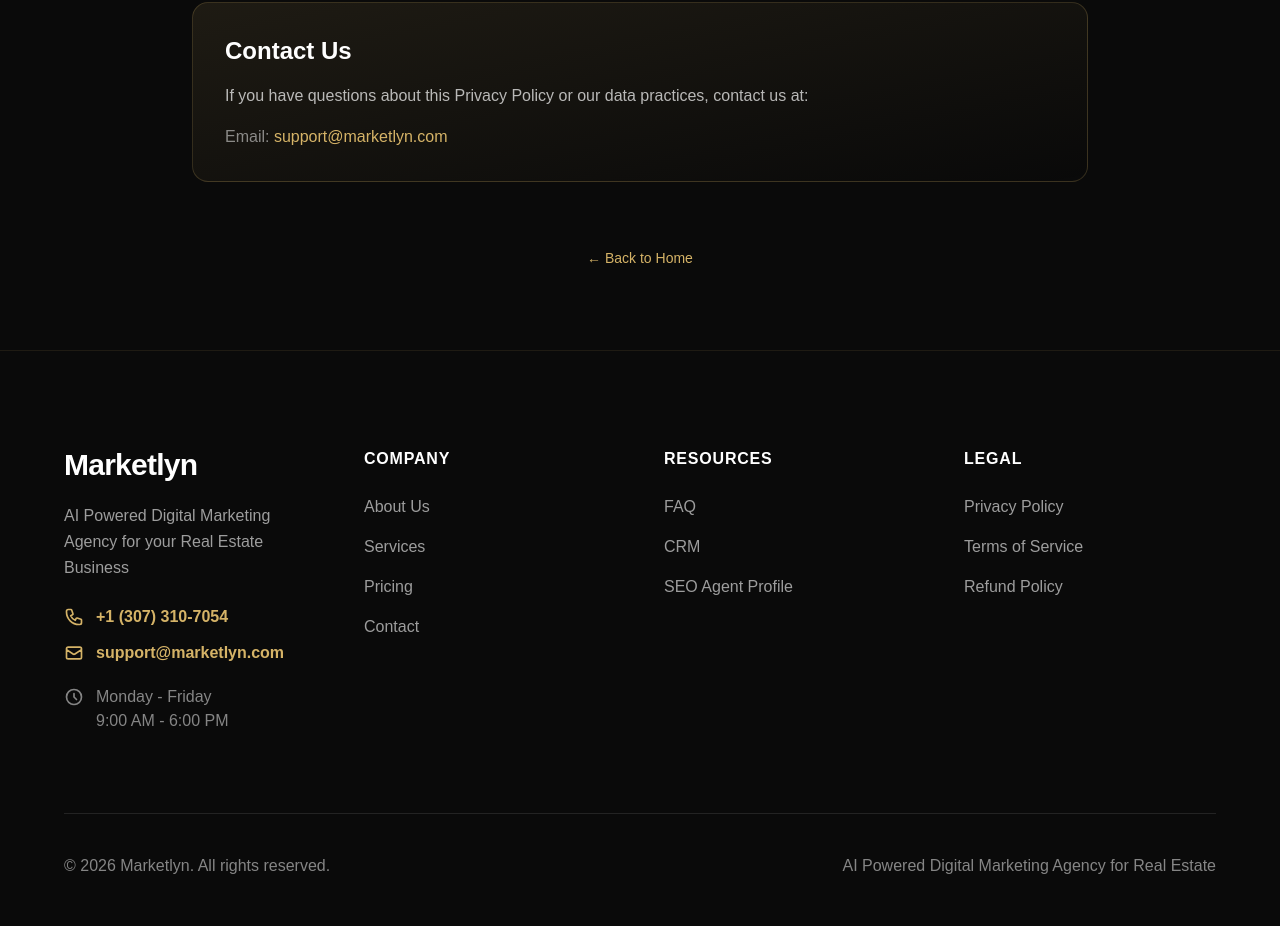
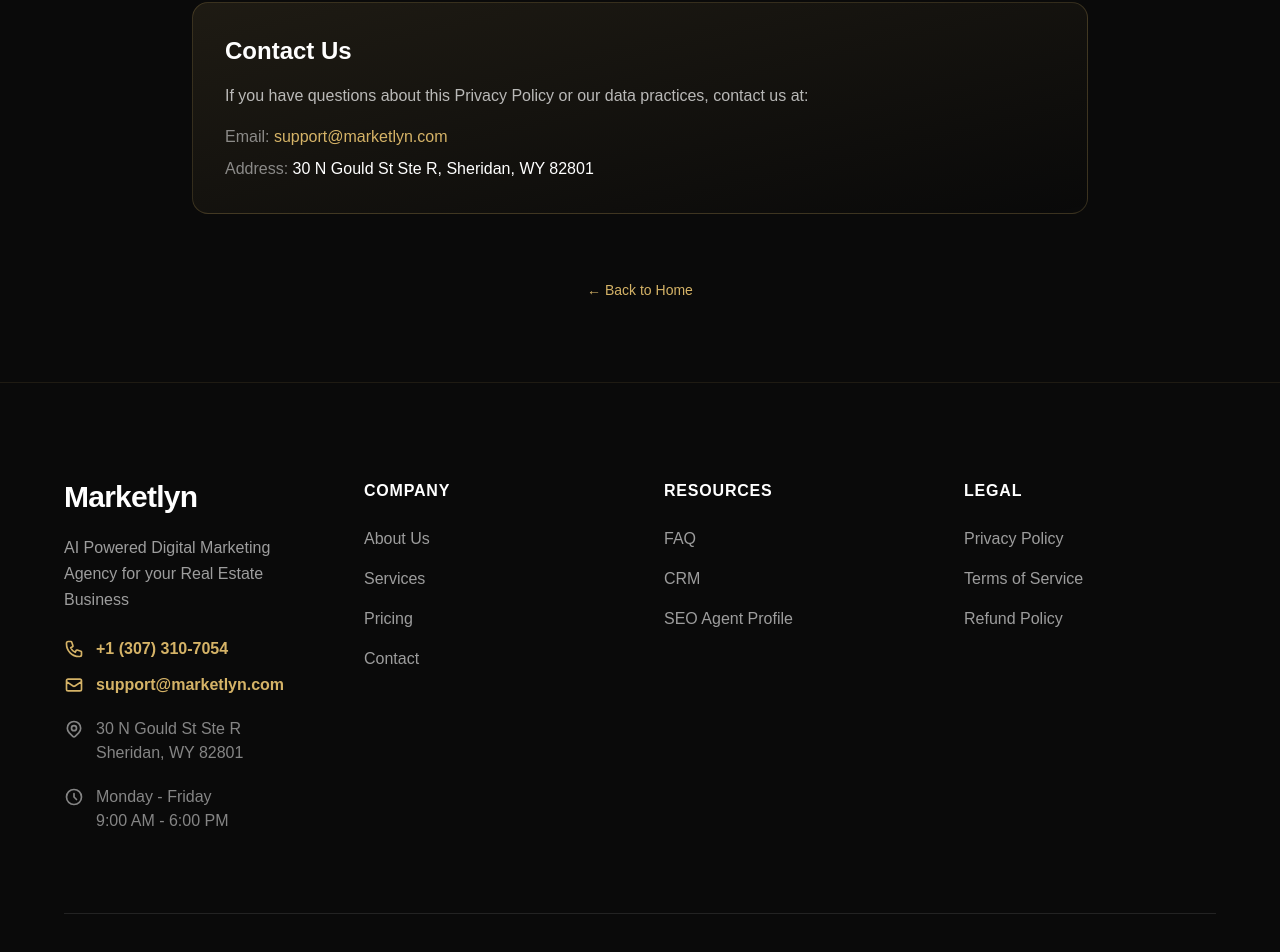
Before and after one commit to Rehanminhas03/Market, a Next.js app: page /privacy in a window 1280 px wide. Shown: the part 3614-4566 px from the top of the page. Before the commit the page ends 4540 px from the top, so only its background shows below. Built offline with nearby package versions, Linux system fonts and the light colour scheme; sample sign-in values are in the browser's storage.

Commit message:
add address

```diff
--- a/src/app/contact/page.tsx
+++ b/src/app/contact/page.tsx
@@ -933,7 +933,6 @@
                       </a>
                     </div>
 
-                    {/* Address - Commented out
                     <div className="mt-4 flex items-center justify-center gap-2 text-sm text-white/50">
                       <svg className="w-4 h-4 flex-shrink-0" fill="none" viewBox="0 0 24 24" stroke="currentColor" strokeWidth={2}>
                         <path strokeLinecap="round" strokeLinejoin="round" d="M17.657 16.657L13.414 20.9a1.998 1.998 0 01-2.827 0l-4.244-4.243a8 8 0 1111.314 0z" />
@@ -943,7 +942,6 @@
                         {siteConfig.address?.street}, {siteConfig.address?.city}, {siteConfig.address?.state} {siteConfig.address?.zip}
                       </span>
                     </div>
-                    */}
                   </div>
                 </form>
               )}
--- a/src/app/privacy/page.tsx
+++ b/src/app/privacy/page.tsx
@@ -204,6 +204,10 @@
                     support@marketlyn.com
                   </a>
                 </p>
+                <p className="text-white">
+                  <span className="text-white/50">Address: </span>
+                  30 N Gould St Ste R, Sheridan, WY 82801
+                </p>
               </div>
             </section>
 
--- a/src/app/refund/page.tsx
+++ b/src/app/refund/page.tsx
@@ -195,6 +195,10 @@
                     support@marketlyn.com
                   </a>
                 </p>
+                <p className="text-white">
+                  <span className="text-white/50">Address: </span>
+                  30 N Gould St Ste R, Sheridan, WY 82801
+                </p>
               </div>
             </section>
 
--- a/src/components/sections/Footer.tsx
+++ b/src/components/sections/Footer.tsx
@@ -78,7 +78,6 @@
               </a>
             </motion.div>
 
-            {/* Address - Commented out
             <motion.div
               className="mt-5 flex items-start gap-3 text-base text-white/50 font-medium"
               initial={{ opacity: 0, y: 50 }}
@@ -94,7 +93,6 @@
                 {siteConfig.address?.city}, {siteConfig.address?.state} {siteConfig.address?.zip}
               </span>
             </motion.div>
-            */}
 
             {/* Business Hours */}
             <motion.div
```
